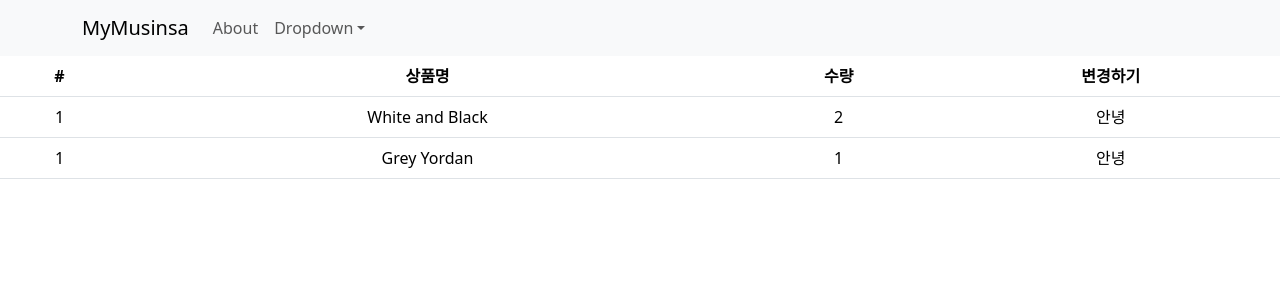
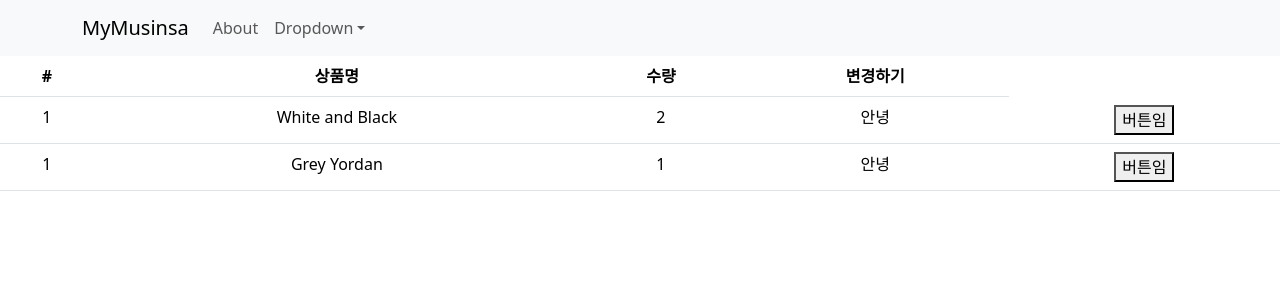
Before and after one commit to wnstndks/React, a React (Create React App) app in the folder pr2/myshop/: page /cart in a window 1280 px wide. Shown: the top 300 px of the page. Built offline with nearby package versions, Linux system fonts and the light colour scheme.

Commit message:
redux state 변경

```diff
--- a/pr2/myshop/src/routes/Cart.js
+++ b/pr2/myshop/src/routes/Cart.js
@@ -1,12 +1,14 @@
 import { Table } from "react-bootstrap";
-import { useSelector } from "react-redux";
+import { useDispatch, useSelector } from "react-redux";
+import { changeName } from "./Store.js";
 
 function Cart() {
   let a = useSelector((state) => {
     return state;
   });
-  let state = useSelector((state)=> state);
-
+  let state = useSelector((state) => state);
+  let dispatch = useDispatch()
+  // store.js로 요청보내주는 함수
   return (
     <Table>
       <thead>
@@ -24,6 +26,15 @@
             <td>{state.cart[i].name}</td>
             <td>{state.cart[i].count}</td>
             <td>안녕</td>
+            <td>
+              <button
+                onClick={() => {
+                  dispatch(changeName());
+                }}
+              >
+                버튼임
+              </button>
+            </td>
           </tr>
         ))}
       </tbody>
--- a/pr2/myshop/src/routes/Store.js
+++ b/pr2/myshop/src/routes/Store.js
@@ -2,8 +2,15 @@
 
 let user= createSlice({
     name:'user',
-    initialState:'kim'
+    initialState:'kim',
+    reducers:{
+      changeName(state){
+        return 'john'+state
+      }
+    }
 })
+
+export let { changeName } = user.actions
 
 let stock= createSlice({
     name:'stock',
@@ -19,6 +26,7 @@
 })
 
 
+
 export default configureStore({
   reducer: {
     user : user.reducer,
```
